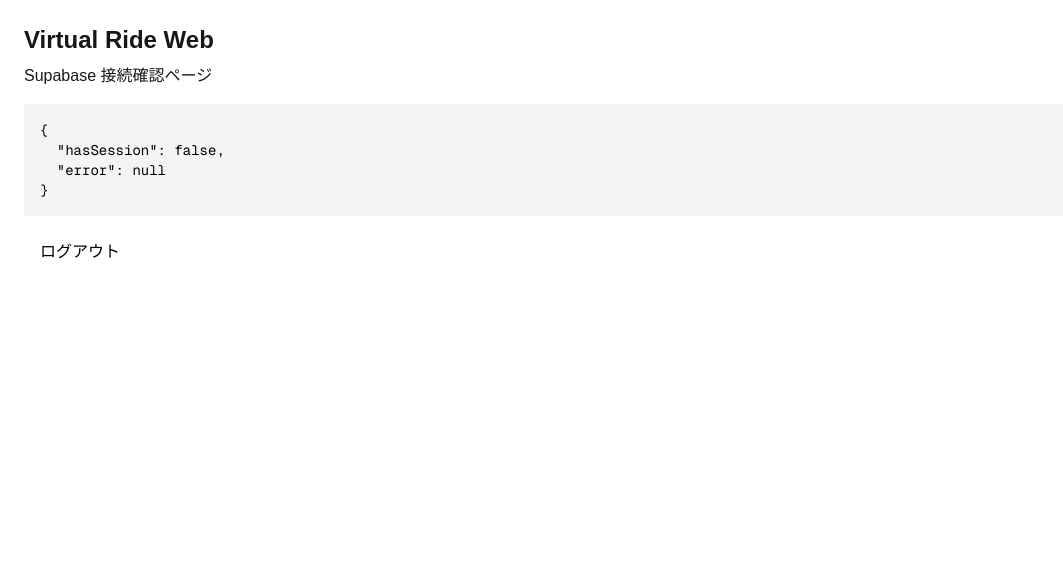
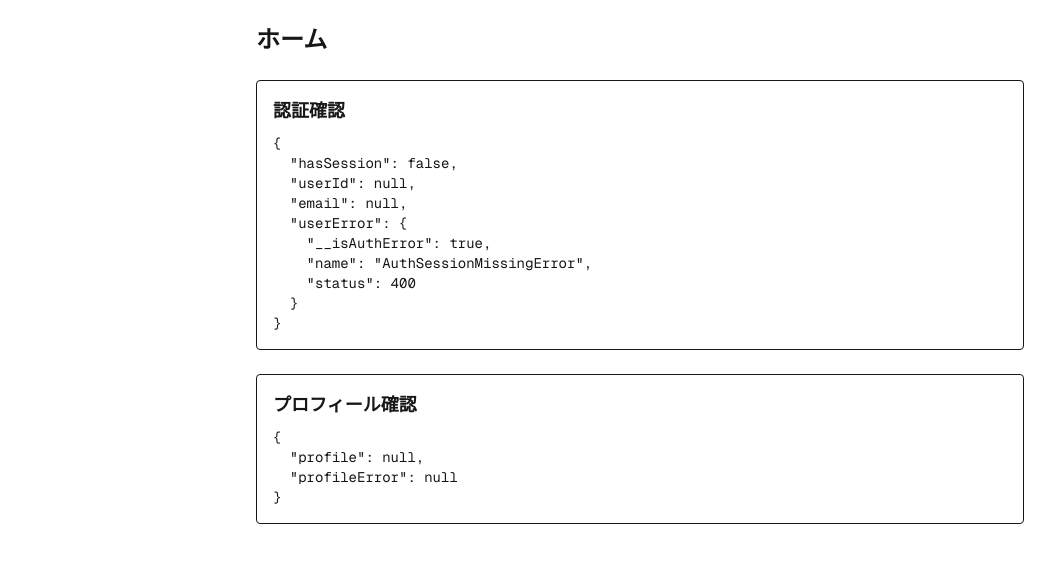
Before and after one commit to syuzoonwr7000/virtual-ride-web, a Next.js app: page / in a window 1280 px wide. Shown: the top 562 px of the page, without its empty margins (0-1063 px from the left). Built offline with nearby package versions, Linux system fonts and the light colour scheme; no server answers.

Commit message:
profilesテーブルとプロフィール取得確認を追加

```diff
--- a/app/page.tsx
+++ b/app/page.tsx
@@ -1,34 +1,62 @@
-import { logout } from "@/lib/auth/actions";
 import { createClient } from "@/lib/supabase/server";
 
-export default async function Home() {
+export default async function HomePage() {
   const supabase = await createClient();
-  const { data, error } = await supabase.auth.getSession();
+
+  const {
+    data: { user },
+    error: userError,
+  } = await supabase.auth.getUser();
+
+  let profile = null;
+  let profileError = null;
+
+  if (user) {
+    const { data, error } = await supabase
+      .from("profiles")
+      .select("*")
+      .eq("id", user.id)
+      .maybeSingle();
+
+    profile = data;
+    profileError = error;
+  }
 
   return (
-    <main className="p-6">
-      <h1 className="text-2xl font-bold">Virtual Ride Web</h1>
-      <p className="mt-2">Supabase 接続確認ページ</p>
+    <main className="min-h-screen p-6">
+      <div className="mx-auto max-w-3xl space-y-6">
+        <h1 className="text-2xl font-bold">ホーム</h1>
 
-      <pre className="mt-4 rounded bg-gray-100 p-4 text-sm text-black">
+        <section className="rounded border p-4">
+          <h2 className="mb-2 text-lg font-semibold">認証確認</h2>
+          <pre className="overflow-x-auto text-sm">
             {JSON.stringify(
               {
-            hasSession: !!data.session,
-            error: error?.message ?? null,
+                hasSession: !!user,
+                userId: user?.id ?? null,
+                email: user?.email ?? null,
+                userError,
               },
               null,
               2
             )}
           </pre>
+        </section>
 
-      <form action={logout} className="mt-4">
-        <button
-          type="submit"
-          className="rounded bg-white px-4 py-2 text-black"
-        >
-          ログアウト
-        </button>
-      </form>
+        <section className="rounded border p-4">
+          <h2 className="mb-2 text-lg font-semibold">プロフィール確認</h2>
+          <pre className="overflow-x-auto text-sm">
+            {JSON.stringify(
+              {
+                profile,
+                profileError,
+              },
+              null,
+              2
+            )}
+          </pre>
+        </section>
+      </div>
     </main>
   );
 }
```
Lines whose indentation alone changed are shown as unchanged.
